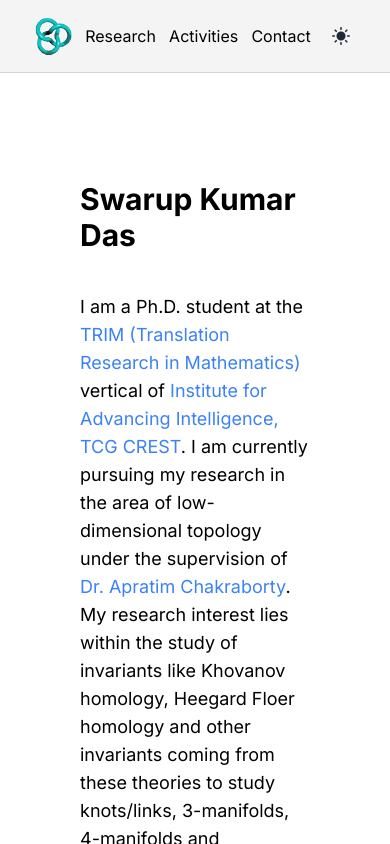
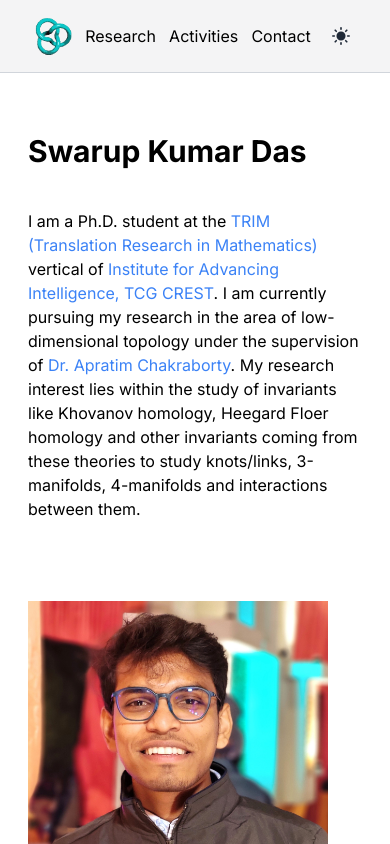
Before and after one commit to swarup4741/math_website, a Next.js app: page / in a window 390 px wide. Shown: the top 844 px of the page. Built offline with nearby package versions, Linux system fonts and the light colour scheme.

Commit message:
change of margin and font sizes

```diff
--- a/src/app/activities/page.tsx
+++ b/src/app/activities/page.tsx
@@ -2,7 +2,7 @@ import Link from 'next/link'
 
 export default function Activities() {
   return (
-    <div className="px-10">
+    <div className="px-1 md:px-6 lg:px-10">
       <h1 className="subpixel-antialiased text-xl font-bold md:text-2xl lg:text-3xl mb-10 mt-10">Conferences/Seminars</h1>
       <ul className="list-decimal">
         <li className="mb-5">
--- a/src/app/contact/page.tsx
+++ b/src/app/contact/page.tsx
@@ -2,11 +2,11 @@ import Image from "next/image";
 
 export default function Contact() {
   return (
-    <div className="px-10">
+    <div className="px-1 md:px-6 lg:px-10">
        <h1 className="subpixel-antialiased text-xl font-bold md:text-2xl lg:text-3xl mb-10 mt-10">Contact</h1>
        <Image className="mb-10" src="/contact.webp" height="300" width="300" alt="Popeye making a water knot"/>
 
-       <p className="mb-10"><strong>email - </strong> swarup.math@gmail.com / swarup.das.83@tcgcrest.org</p>
+       <p className="mb-7"><strong>email - </strong> swarup.math@gmail.com / swarup.das.83@tcgcrest.org</p>
        <p><strong>Office - </strong>First Floor, Tower 1, Bengal Eco Intelligent Park (Techna), Block EM, Plot No 3, Sector V, Salt lake, Kolkata 700091, West Bengal, INDIA</p>
     </div>
   );
--- a/src/app/layout.tsx
+++ b/src/app/layout.tsx
@@ -22,7 +22,7 @@ export default function RootLayout({
       <ThemeProvider attribute="class" defaultTheme="system" enableSystem>
         <main>
           <Navigation/>
-          <div className="container max-w-4xl px-10 pt-12 mx-auto overflow-hidden">
+          <div className="container max-w-4xl px-6 md:px-8 lg:px-10 pt-5 md:py-10 lg:py-12 mx-auto overflow-hidden">
           {children}
           </div>
         </main>
--- a/src/app/page.tsx
+++ b/src/app/page.tsx
@@ -3,9 +3,9 @@ import Link from 'next/link'
 
 export default function Home() {
   return (
-    <div className="px-10 py-5">
+    <div className="px-1 md:10px md:py-5">
       <h1 className="subpixel-antialiased text-3xl font-bold md:text-4xl lg:text-5xl mb-10 mt-10">Swarup Kumar Das</h1>
-      <p className="text-lg">I am a Ph.D. student at the <Link className="text-blue-500" href="https://www.tcgcrest.org/researches/translational-research-in-mathematics-trim/" target="_blank">TRIM (Translation Research in Mathematics)</Link> vertical of <Link className="text-blue-500" href="https://www.tcgcrest.org/institutes/iai/" target="_blank">Institute for Advancing Intelligence, TCG CREST</Link>. I am currently pursuing my research in the area of low-dimensional topology under the supervision of <Link href="https://www.tcgcrest.org/people/apratim-chakraborty/" target="_blank" className="text-blue-500">Dr. Apratim Chakraborty</Link>. My research interest lies within the study of invariants like Khovanov homology, Heegard Floer homology and other invariants coming from these theories to study knots/links, 3-manifolds, 4-manifolds and interactions between them.</p>
+      <p className="md:text-lg lg:text-lg">I am a Ph.D. student at the <Link className="text-blue-500" href="https://www.tcgcrest.org/researches/translational-research-in-mathematics-trim/" target="_blank">TRIM (Translation Research in Mathematics)</Link> vertical of <Link className="text-blue-500" href="https://www.tcgcrest.org/institutes/iai/" target="_blank">Institute for Advancing Intelligence, TCG CREST</Link>. I am currently pursuing my research in the area of low-dimensional topology under the supervision of <Link href="https://www.tcgcrest.org/people/apratim-chakraborty/" target="_blank" className="text-blue-500">Dr. Apratim Chakraborty</Link>. My research interest lies within the study of invariants like Khovanov homology, Heegard Floer homology and other invariants coming from these theories to study knots/links, 3-manifolds, 4-manifolds and interactions between them.</p>
 
       <Image className="mt-20 mb-10" src="/profile.jpg" alt="Profile picture" width="300" height="300"/>
       <div className="mt-20 mb-10">
--- a/src/app/research/page.tsx
+++ b/src/app/research/page.tsx
@@ -1,7 +1,7 @@
 
 export default function Page() {
     return (
-      <div className="px-10">
+      <div className="px-1 md:px-6 lg:px-10">
        <h1 className="subpixel-antialiased text-xl font-bold md:text-2xl lg:text-3xl mb-10 mt-10">To be announced....</h1>
       </div>
     );
```
